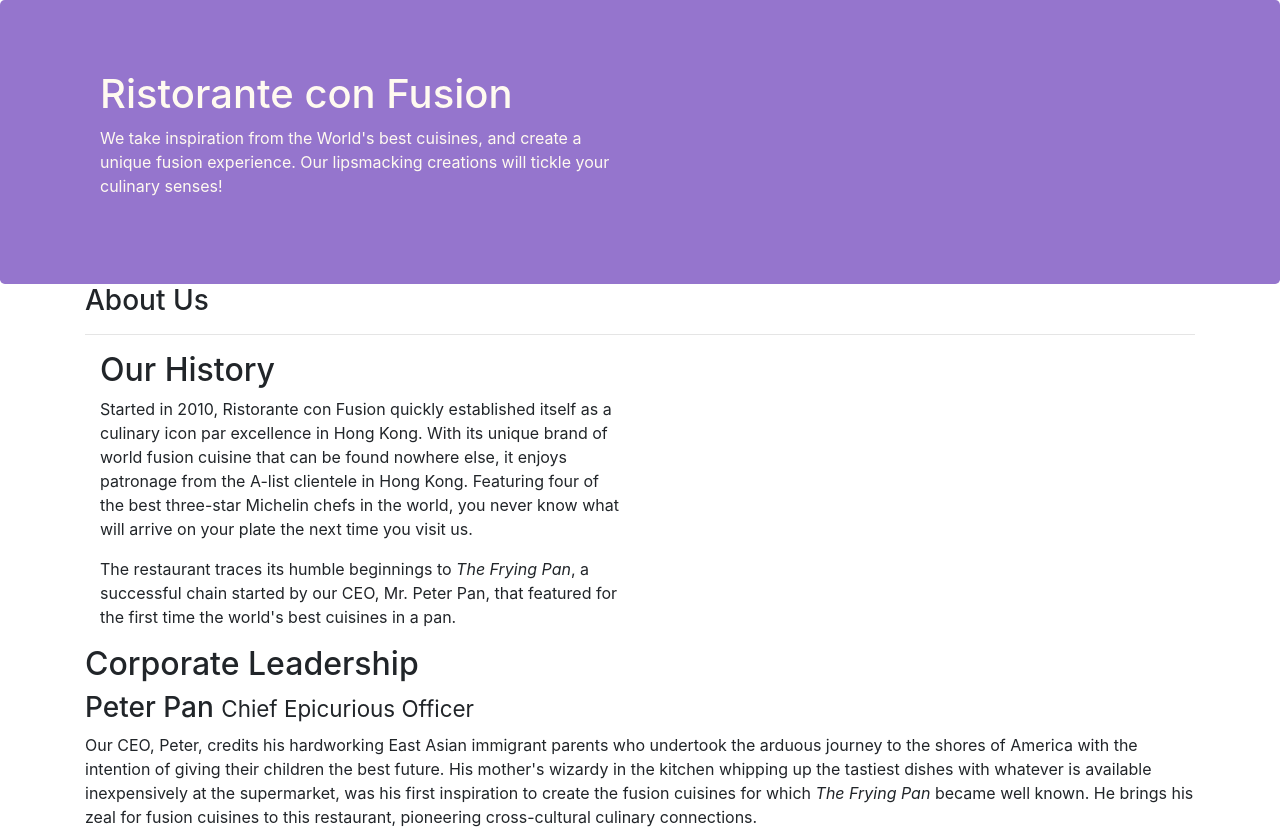
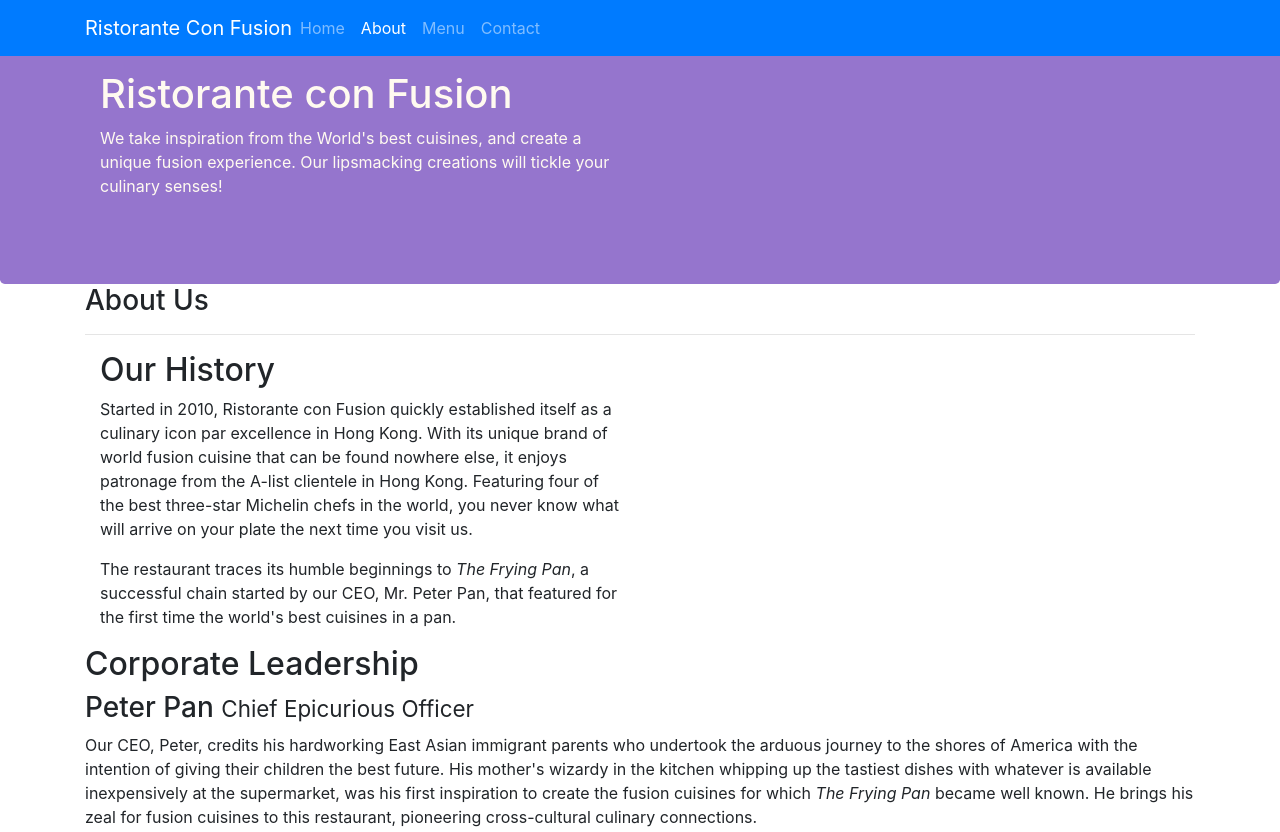
Before and after one commit to htkz/bootstrap-practice, a website: page aboutus.html in a window 1280 px wide. Shown: the top 832 px of the page. Drawn offline with nearby package versions, Linux system fonts and the light colour scheme.

Commit message:
Added navbar

```diff
--- a/aboutus.html
+++ b/aboutus.html
@@ -7,6 +7,22 @@
     <link rel="stylesheet" href="./css/styles.css">
 <head>
 <body>
+    <nav class="navbar navbar-expand-sm navbar-dark bg-primary fixed-top">
+        <div class="container">
+            <button class="navbar-toggler" type="button" data-toggle="collapse" data-target="#Navbar">
+                <span class="navbar-toggler-icon" ></span>
+            </button>
+            <a href="./index.html" class="navbar-brand mr-auto">Ristorante Con Fusion</a>
+            <div class="collapse navbar-collapse" id="Navbar">
+                <ul class="nav navbar-nav mr-auto">
+                    <li class="nav-item"><a href="./index.html" class="nav-link">Home</a></li>
+                    <li class="nav-item"><a href="#" class="nav-link active">About</a></li>
+                    <li class="nav-item"><a href="#" class="nav-link">Menu</a></li>
+                    <li class="nav-item"><a href="#" class="nav-link">Contact</a></li>
+                </ul>
+            </div>
+        </div>
+    </nav>
     <header class="jumbotron">
         <div class="container">
             <div class="row row-header">
@@ -61,7 +77,7 @@
                 <div class="col-4 offset-1 col-sm-2">
                     <h5>Links</h5>
                     <ul class="list-unstyled">
-                        <li><a href="#">Home</a></li>
+                        <li><a href="./index.html">Home</a></li>
                         <li><a href="#">About</a></li>
                         <li><a href="#">Menu</a></li>
                         <li><a href="#">Contact</a></li>
```
Also changed, not shown: index.html (+17 -1 lines).
